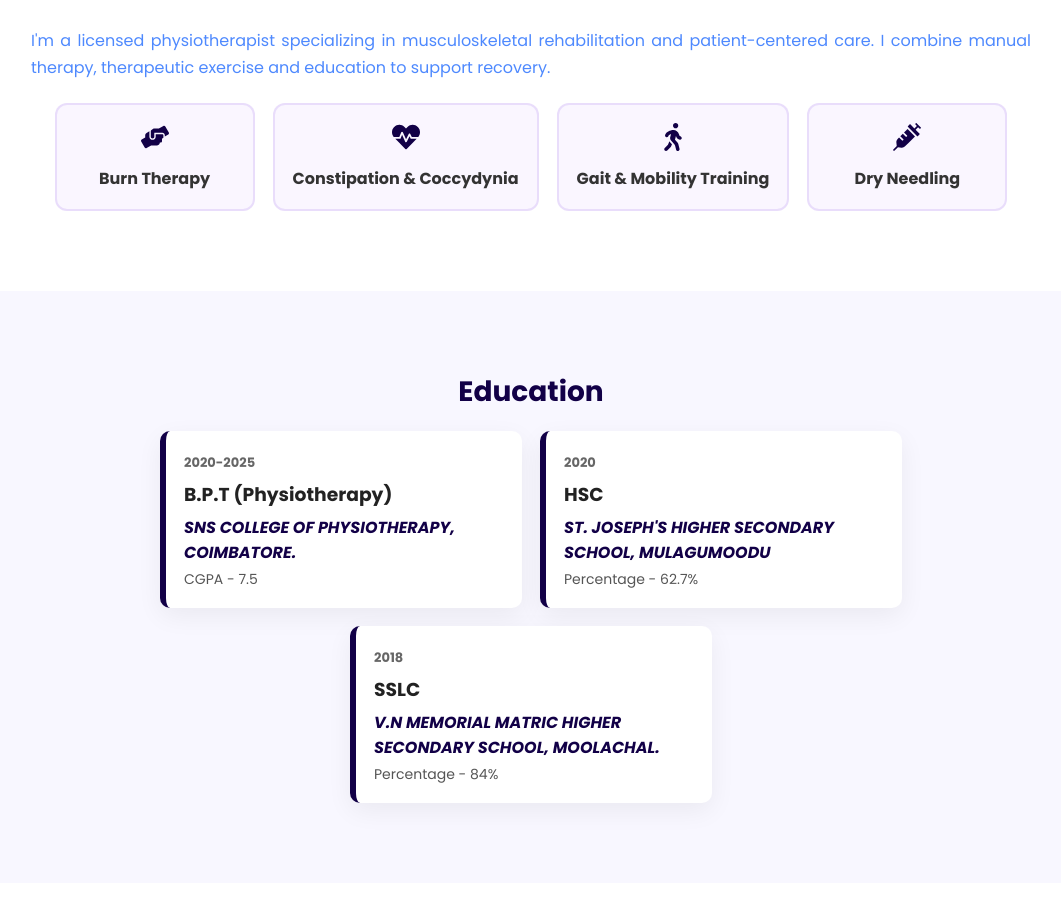
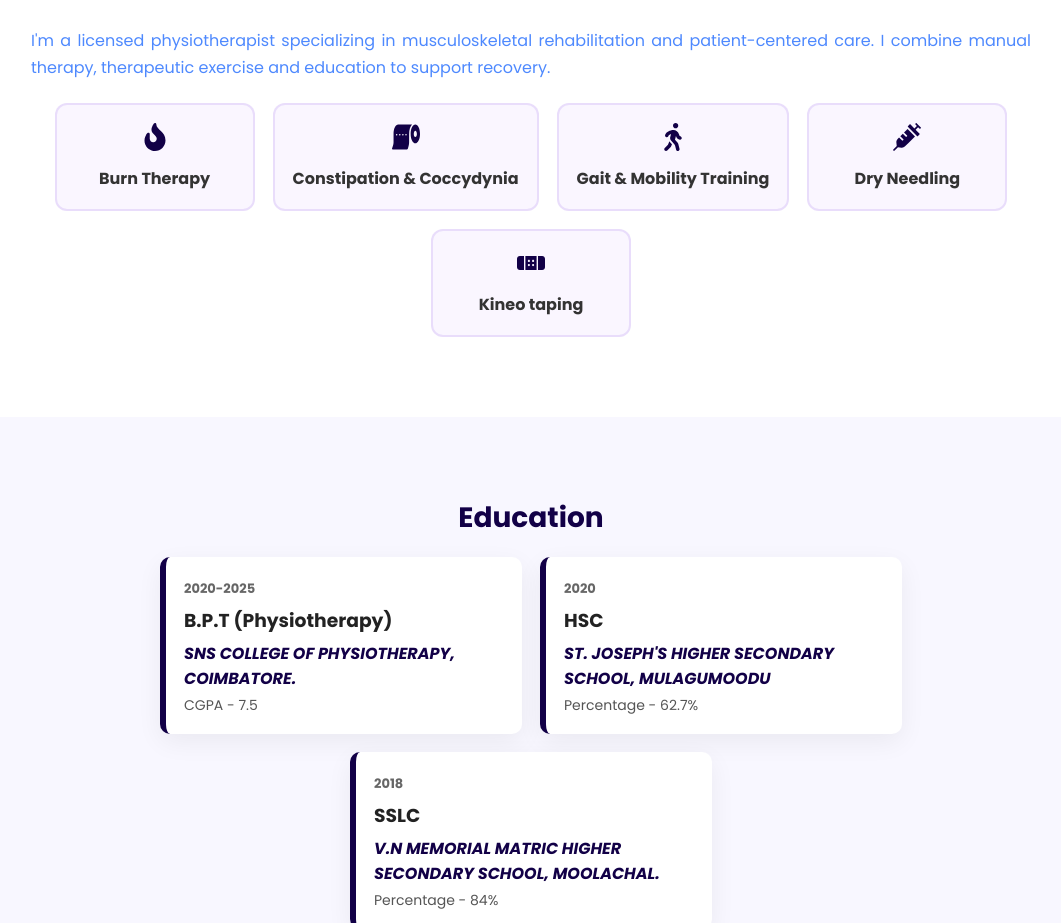
Before and after one commit to samila21/my-portfolio1, a React (Vite) app: page / in a window 1280 px wide. Shown: the part 843-1766 px from the top of the page, without its empty margins (109-1170 px from the left). Built offline with nearby package versions, Linux system fonts and the light colour scheme.

Commit message:
updated skills

```diff
--- a/src/components/About/About.jsx
+++ b/src/components/About/About.jsx
@@ -1,5 +1,6 @@
 import React from "react";
-import { FaHandsHelping, FaHeartbeat, FaWalking, FaSyringe } from "react-icons/fa";
+import {FaFire, FaToiletPaper, FaWalking, FaSyringe,  FaBandAid } from "react-icons/fa";
+
 import { motion } from "framer-motion";  // 👈 Import motion
 import "./About.css";
 
@@ -48,10 +49,12 @@ export default function About() {
         {/* Skills with staggered animation */}
         <div className="skills__wrap">
           {[
-            { icon: <FaHandsHelping className="skill__icon" />, text: "Burn Therapy" },
-            { icon: <FaHeartbeat className="skill__icon" />, text: "Constipation & Coccydynia" },
+            { icon: <FaFire className="skill__icon" />, text: "Burn Therapy" },
+            { icon: <FaToiletPaper className="skill__icon" />, text: "Constipation & Coccydynia" },
             { icon: <FaWalking className="skill__icon" />, text: "Gait & Mobility Training" },
-            { icon: <FaSyringe className="skill__icon" />, text: "Dry Needling" }
+            { icon: <FaSyringe className="skill__icon" />, text: "Dry Needling" },
+            { icon: <FaBandAid className="skill__icon" />, text: "Kineo taping" },
+
           ].map((skill, index) => (
             <motion.div
               className="skill"
```
